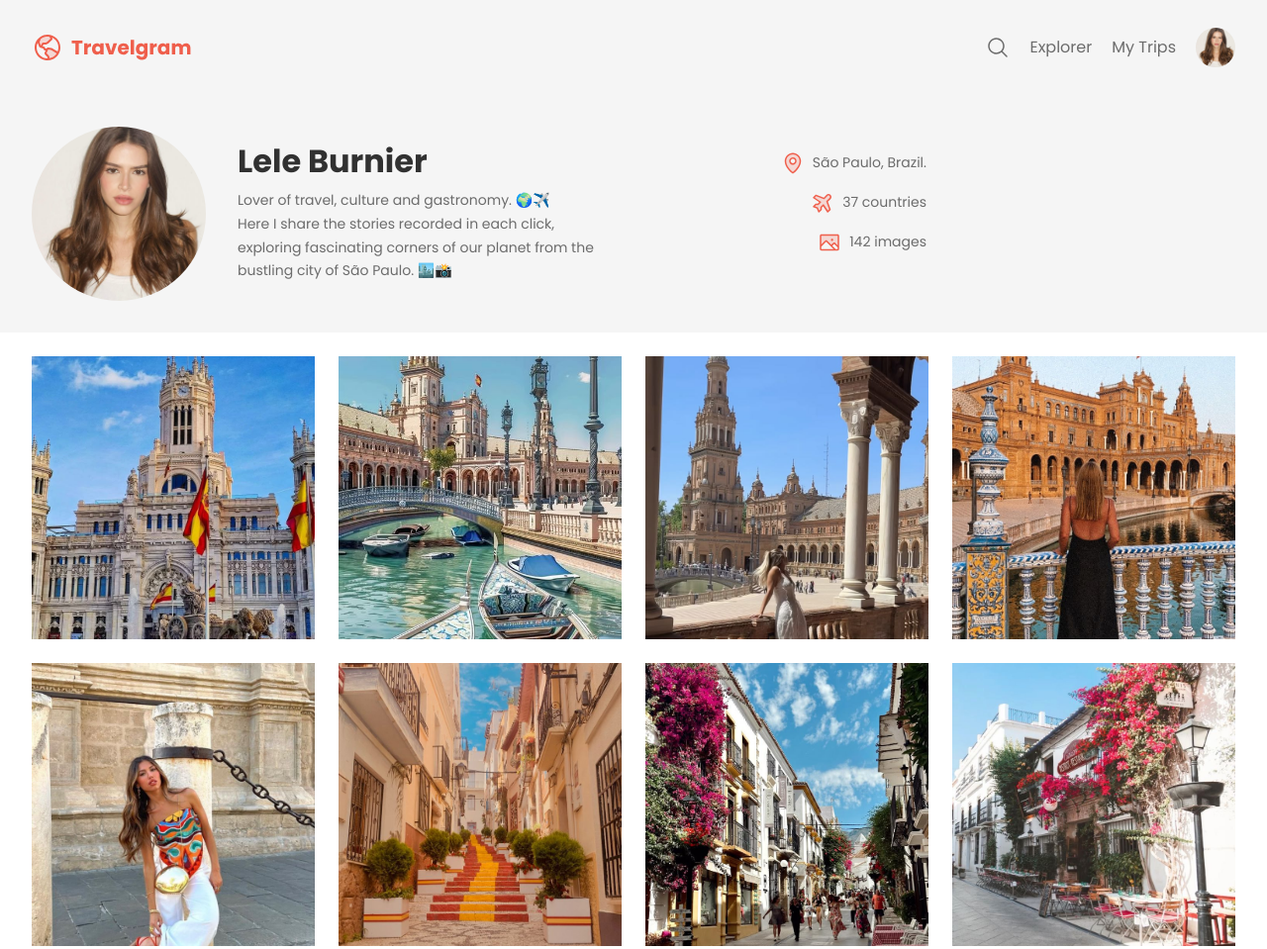
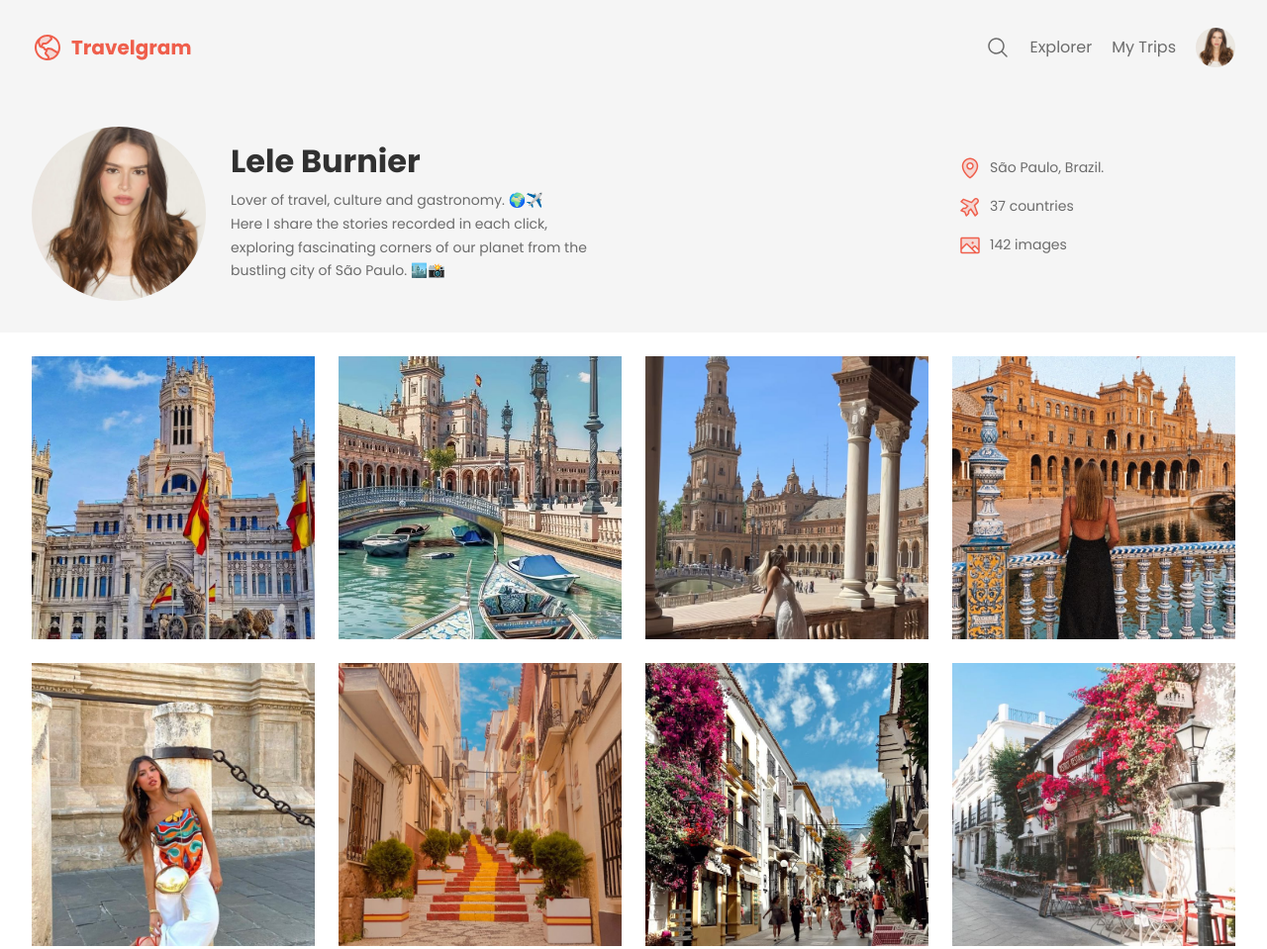
Before and after one commit to rafaellajordao/travelgram-project, a plain HTML site: page index.html in a window 1280 px wide. Shown: the top 959 px of the page at 99% size. Drawn offline with Linux system fonts and the light colour scheme; a web font is replaced by a local one.

Commit message:
Final adjustments

```diff
--- a/index.html
+++ b/index.html
@@ -37,12 +37,15 @@
         <header>
             <div class="container">
                 <div id="profile">
-                    <img src="assets/images/profile-pic.jpeg" alt="Profile Picture" class="main-profile-pic">
-                    <div>
-                        <h1>Lele Burnier</h1>
-                        <p>Lover of travel, culture and gastronomy. 🌍✈️ <br>
-                            Here I share the stories recorded in each click, exploring fascinating corners of our planet
-                            from the bustling city of São Paulo. 🏙️📸</p>
+                    <div id="profile-left">
+                        <img src="assets/images/profile-pic.jpeg" alt="Profile Picture" class="main-profile-pic">
+                        <div class="description">
+                            <h1>Lele Burnier</h1>
+                            <p>Lover of travel, culture and gastronomy. 🌍✈️ <br>
+                                Here I share the stories recorded in each click, exploring fascinating corners of our
+                                planet
+                                from the bustling city of São Paulo. 🏙️📸</p>
+                        </div>
                     </div>
                     <ul id="info">
                         <li>
@@ -86,7 +89,7 @@
 
         <a href="#">Terms of Use</a>
         <a href="#">Privacy policy</a>
-      </footer>
+    </footer>
 
 </body>
 
--- a/styles/header.css
+++ b/styles/header.css
@@ -12,10 +12,8 @@ header .container {
 #profile {
     display: flex;
     gap: 32px;
-}
-
-#profile > div {
-    max-width: 384px;
+    justify-content: space-between;
+    width: 100%;
 }
 
 .main-profile-pic {
@@ -32,19 +30,27 @@ header .container {
     padding-top: 15px;
 }
 
+#profile-left {
+    display: flex;
+}
+
+
+#profile-left .description {
+    width: 384px;
+    margin-left: 25px
+}
 
 #info {
     list-style: none;
-    display: flex;
-    flex-direction: column;
-    padding-top: 25px;
+    padding-top: 30px;
     gap: 16px;
     width: 280px;
-    align-items: flex-end;
 }
 
 #info li {
     display: flex;
     align-items: center;
     gap: 8px;
+    margin-bottom: 15px;
+
 }
```
